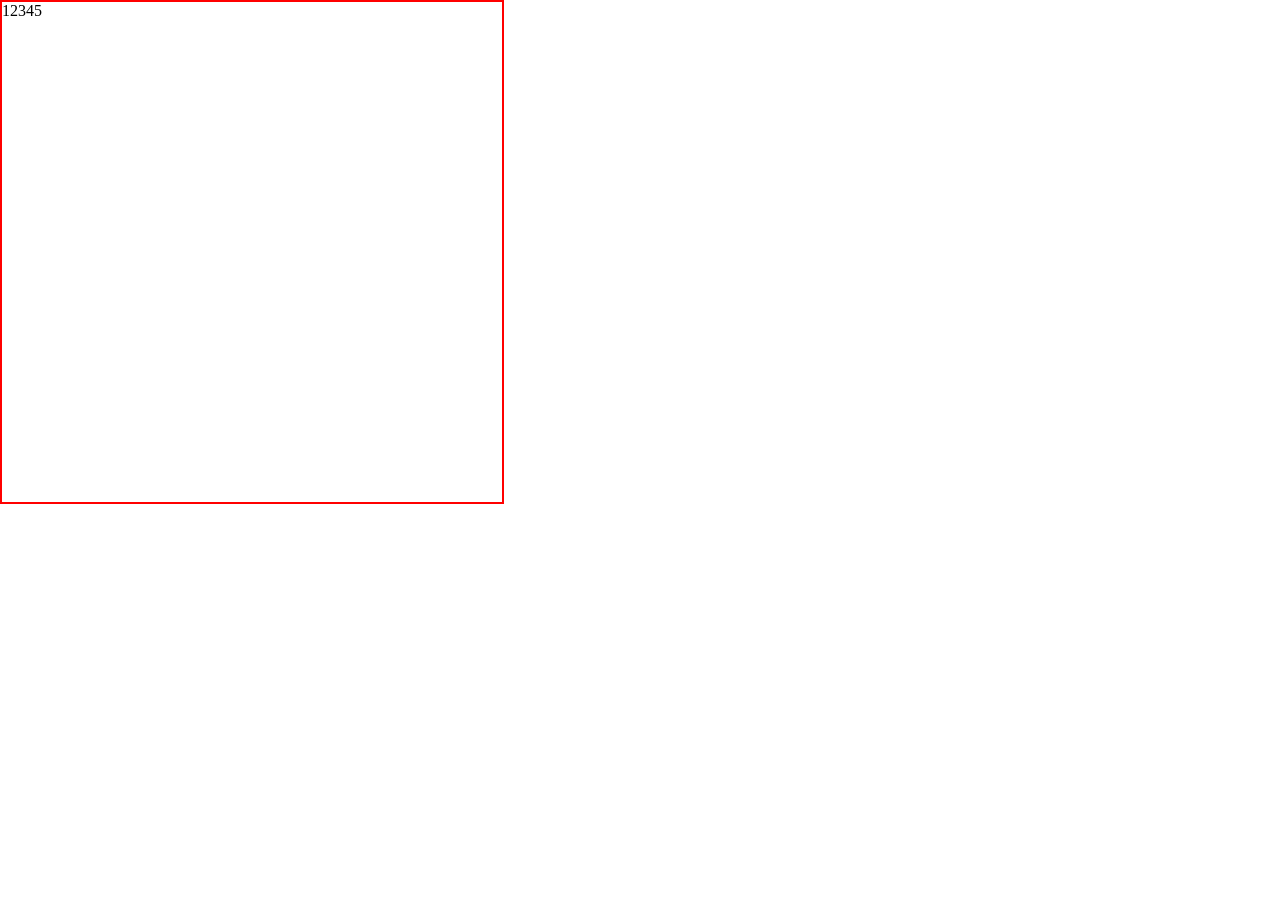
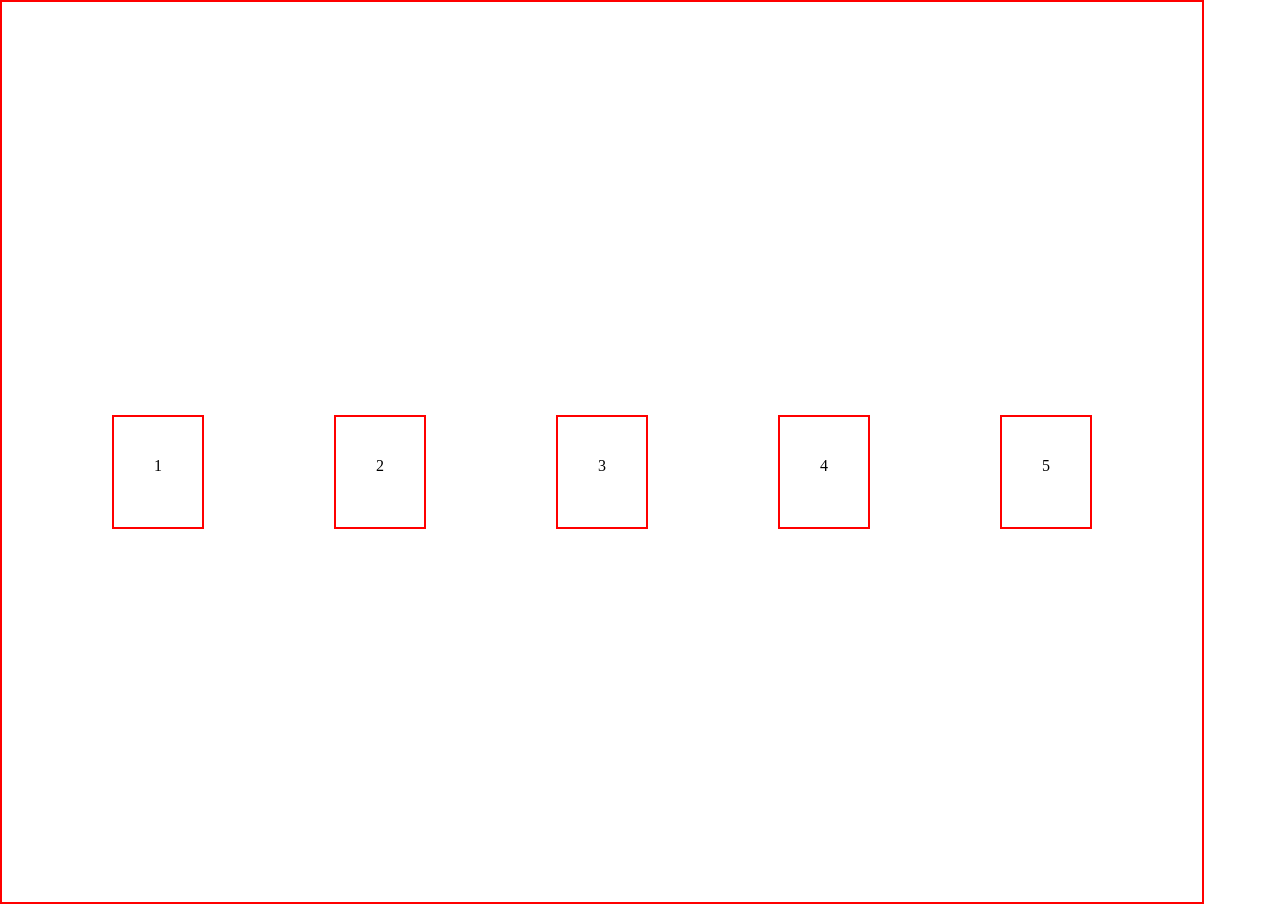
Before and after one commit to BlancheSaturn/Code-Along, a plain HTML site: page practice/index.html in a window 1280 px wide. Before the commit the page ends 800 px from the top, so only its background shows below. Drawn offline with Linux system fonts and the light colour scheme.

Commit message:
grid-box initial commit

```diff
--- a/practice/styles.css
+++ b/practice/styles.css
@@ -5,7 +5,21 @@
 
 .container {
     display: flex;
+    flex-direction: row;
+    flex-wrap: wrap;
+    justify-content: space-evenly;
     border: 2px red solid;
-    height: 500px;
-    width: 500px;
+    align-content: center;
+    height: 900px;
+    width: 1200px;
 }
+
+.box {
+    display: flex;
+    border: 2px red solid;
+    padding: 40px;
+    margin: 20px;
+    height: 30px;
+    margin-top: 60px;
+
+}
```
Also changed, not shown: practice/index.html (+1 -0 lines), grid-box/index.html (added), grid-box/styles.css (added).
